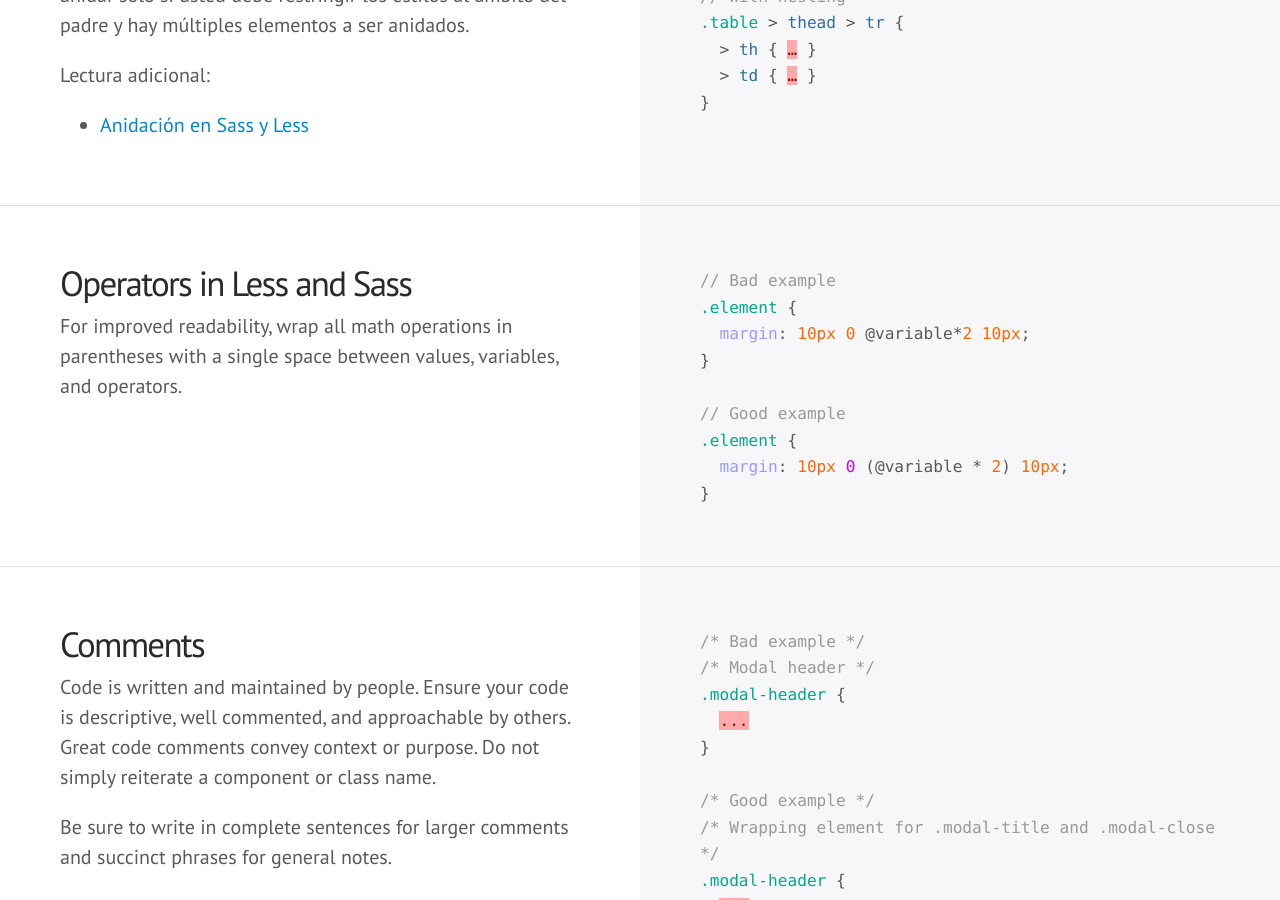
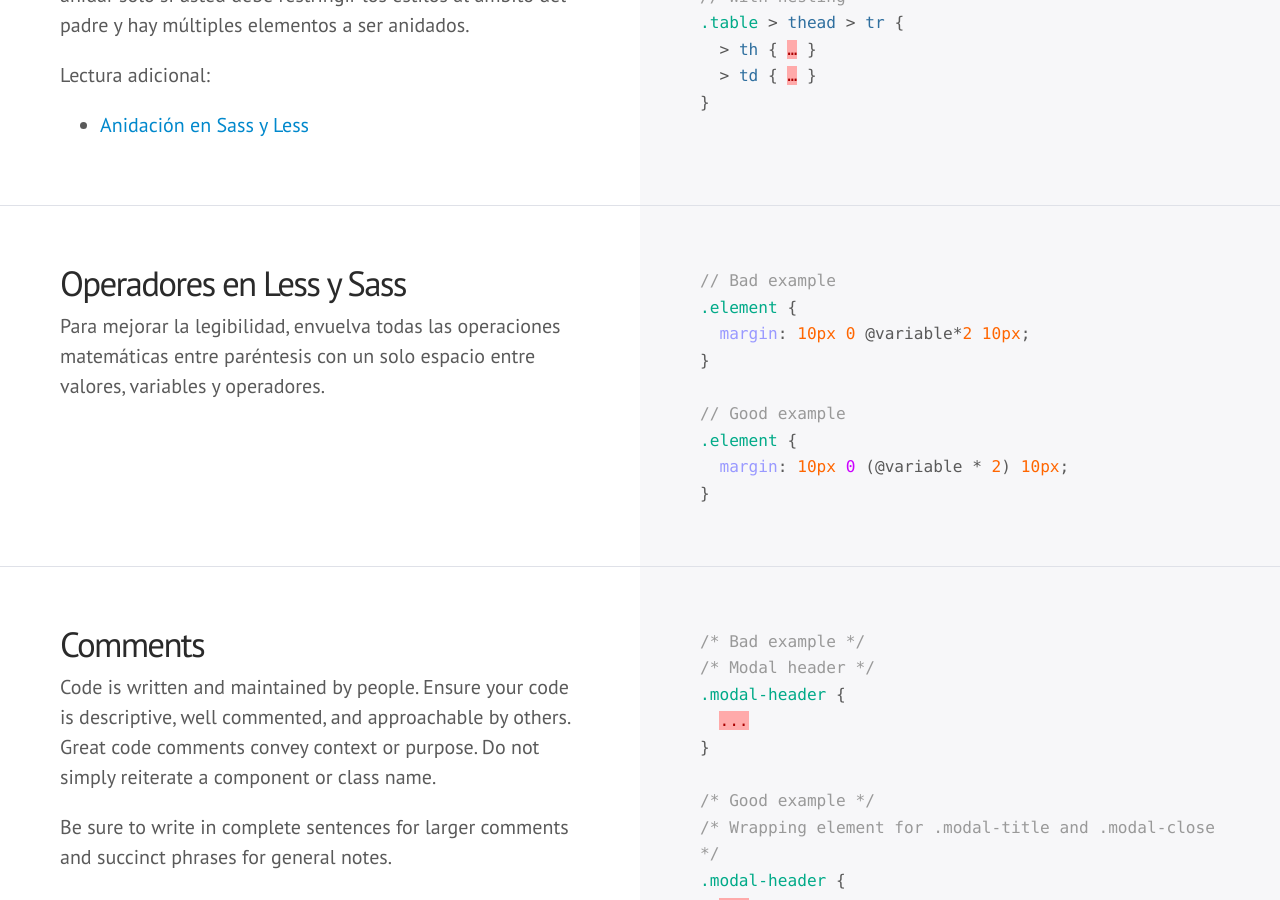
Before and after one commit to mdo/code-guide, a Jekyll site: the page built from index.html, in a window 1280 px wide and 900 px high, scrolled down 11877 px. Built offline with Jekyll 4.4.1, drawn with Linux system fonts in a browser that asks for light colours; some web fonts are replaced; Markdown is read by kramdown in place of the engine named in the settings; comment, search, counter and statistics services are not loaded.

Commit message:
Spanish Translation - Translated the point related to 'Operators in Less and Sass'

```diff
--- a/index.html
+++ b/index.html
@@ -340,8 +340,8 @@
 
 <div class="section" id="css-operators">
   <div class="col">
-    <h3>Operators in Less and Sass</h3>
-    <p>For improved readability, wrap all math operations in parentheses with a single space between values, variables, and operators.</p>
+    <h3>Operadores en Less y Sass</h3>
+    <p>Para mejorar la legibilidad, envuelva todas las operaciones matemáticas entre paréntesis con un solo espacio entre valores, variables y operadores.</p>
   </div>
   <div class="col">
     {% highlight scss %}{% include css/operators.scss %}{% endhighlight %}
```
